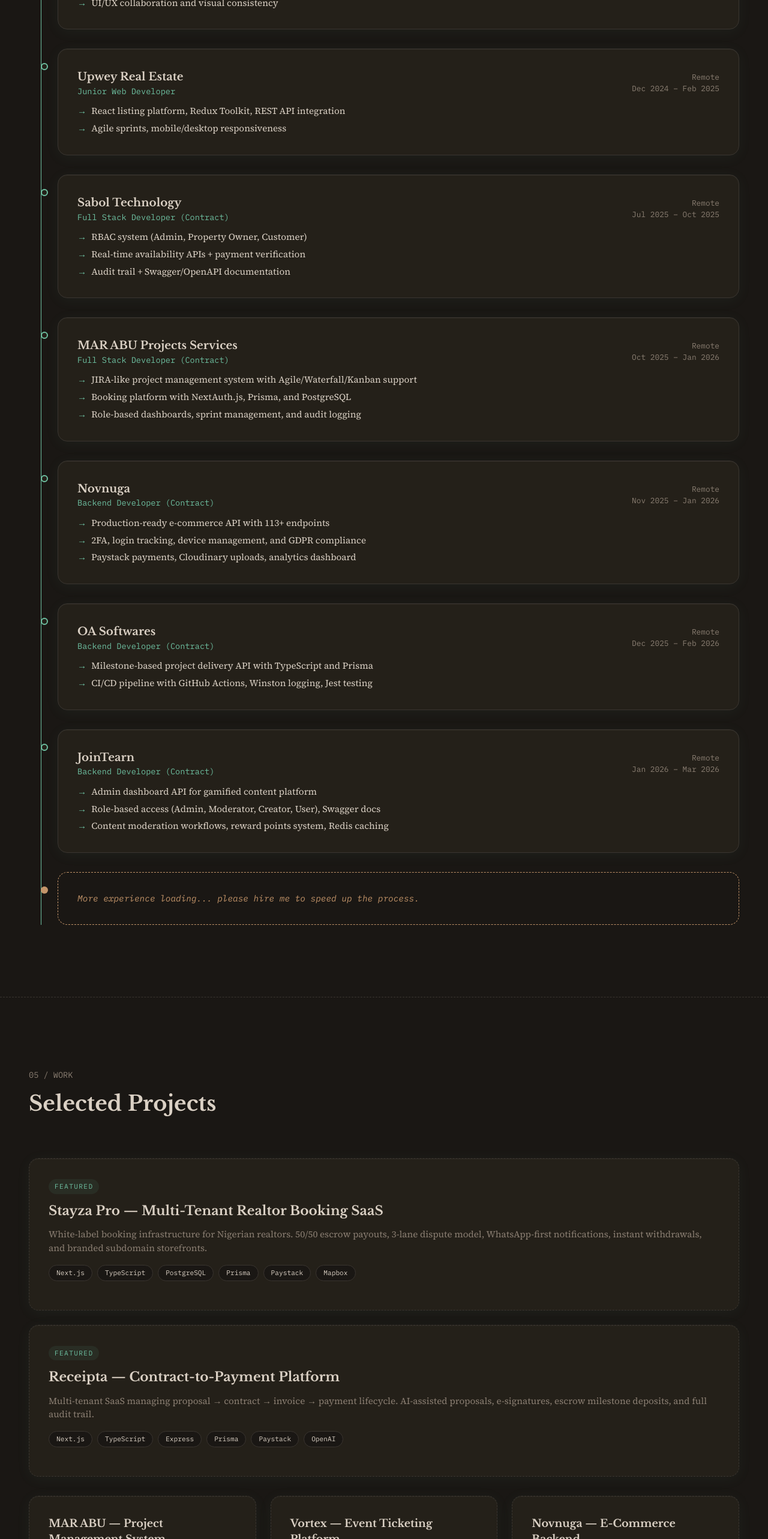
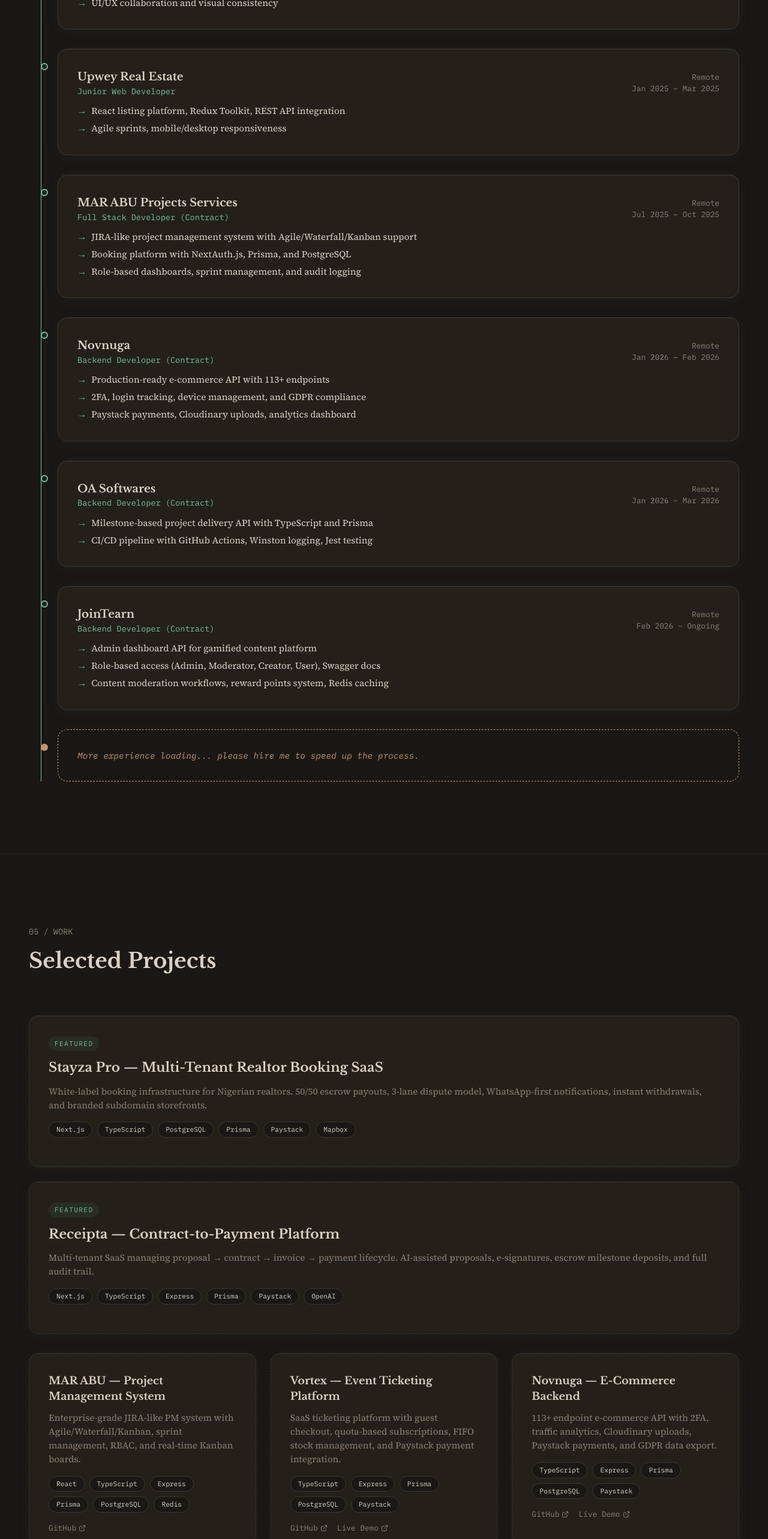
Before and after one commit to Sylester-Oputa/Portfolio-website, a React (Vite) app: page / in a window 1280 px wide. Shown: the part 2720-5286 px from the top of the page at 60% size. Built offline with nearby package versions, Linux system fonts and the light colour scheme; a web font is replaced by a local one.

Commit message:
feat: update Experience and Projects sections with revised periods and demo URLs

```diff
--- a/src/components/ExperienceSection.jsx
+++ b/src/components/ExperienceSection.jsx
@@ -16,28 +16,17 @@
     company: "Upwey Real Estate",
     role: "Junior Web Developer",
     location: "Remote",
-    period: "Dec 2024 – Feb 2025",
+    period: "Jan 2025 – Mar 2025",
     bullets: [
       "React listing platform, Redux Toolkit, REST API integration",
       "Agile sprints, mobile/desktop responsiveness",
     ],
   },
   {
-    company: "Sabol Technology",
+    company: "MAR ABU Projects Services",
     role: "Full Stack Developer (Contract)",
     location: "Remote",
     period: "Jul 2025 – Oct 2025",
-    bullets: [
-      "RBAC system (Admin, Property Owner, Customer)",
-      "Real-time availability APIs + payment verification",
-      "Audit trail + Swagger/OpenAPI documentation",
-    ],
-  },
-  {
-    company: "MAR ABU Projects Services",
-    role: "Full Stack Developer (Contract)",
-    location: "Remote",
-    period: "Oct 2025 – Jan 2026",
     bullets: [
       "JIRA-like project management system with Agile/Waterfall/Kanban support",
       "Booking platform with NextAuth.js, Prisma, and PostgreSQL",
@@ -48,7 +37,7 @@
     company: "Novnuga",
     role: "Backend Developer (Contract)",
     location: "Remote",
-    period: "Nov 2025 – Jan 2026",
+    period: "Jan 2026 – Feb 2026",
     bullets: [
       "Production-ready e-commerce API with 113+ endpoints",
       "2FA, login tracking, device management, and GDPR compliance",
@@ -59,7 +48,7 @@
     company: "OA Softwares",
     role: "Backend Developer (Contract)",
     location: "Remote",
-    period: "Dec 2025 – Feb 2026",
+    period: "Jan 2026 – Mar 2026",
     bullets: [
       "Milestone-based project delivery API with TypeScript and Prisma",
       "CI/CD pipeline with GitHub Actions, Winston logging, Jest testing",
@@ -69,7 +58,7 @@
     company: "JoinTearn",
     role: "Backend Developer (Contract)",
     location: "Remote",
-    period: "Jan 2026 – Mar 2026",
+    period: "Feb 2026 – Ongoing",
     bullets: [
       "Admin dashboard API for gamified content platform",
       "Role-based access (Admin, Moderator, Creator, User), Swagger docs",
--- a/src/components/ProjectsSection.jsx
+++ b/src/components/ProjectsSection.jsx
@@ -34,7 +34,7 @@
     description:
       "SaaS ticketing platform with guest checkout, quota-based subscriptions, FIFO stock management, and Paystack payment integration.",
     tags: ["TypeScript", "Express", "Prisma", "PostgreSQL", "Paystack"],
-    demoUrl: null,
+    demoUrl: "https://www.vortex-island.com/",
     github: "https://github.com/Beenflexxin01/vortex-backend.git",
   },
   {
@@ -42,8 +42,8 @@
     description:
       "113+ endpoint e-commerce API with 2FA, traffic analytics, Cloudinary uploads, Paystack payments, and GDPR data export.",
     tags: ["TypeScript", "Express", "Prisma", "PostgreSQL", "Paystack"],
-    demoUrl: null,
-    github: null,
+    demoUrl: "https://novnuga.com/",
+    github: "https://github.com/Beenflexxin01/Novnuga-Backend.git",
   },
   {
     title: "Phone Accessory Store — POS System",
@@ -66,7 +66,7 @@
     description:
       "Milestone-based web development platform API with consultation management, CI/CD, and structured logging.",
     tags: ["TypeScript", "Express", "Prisma", "PostgreSQL", "Jest"],
-    demoUrl: null,
+    demoUrl: "https://oa-softwares.com/",
     github: "https://github.com/Beenflexxin01/OA-Backend",
   },
   {
```
